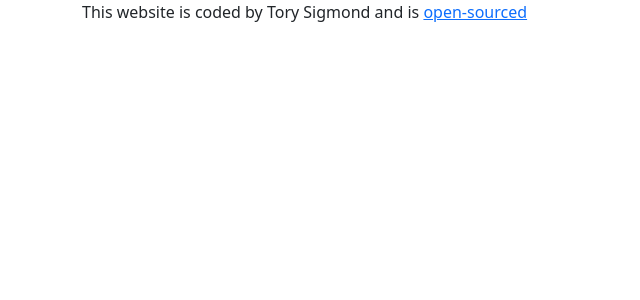
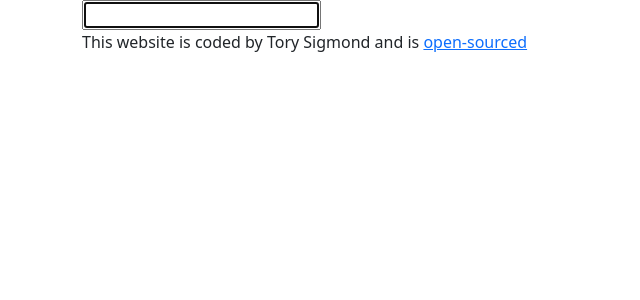
Before and after one commit to tesigmond/dictionary-project, a React (Create React App) app: page / in a window 1280 px wide. Shown: the top 300 px of the page, without its empty margins (0-640 px from the left). Built offline with nearby package versions, Linux system fonts and the light colour scheme; the HTML template or start-up script is replaced by a standard one.

Commit message:
Added search engine

```diff
--- a/src/App.js
+++ b/src/App.js
@@ -1,11 +1,16 @@
 
 import './App.css';
+import Dictionary from "./Dictionary";
 
 function App() {
   return (
     <div className="App">
       <div className="container">
         <header className="App-header"></header>
+        <main>
+          <Dictionary />
+        </main>
+
         <footer>
           This website is coded by Tory Sigmond and is{" "}
           <a
--- /dev/null
+++ b/src/Dictionary.js
@@ -0,0 +1,26 @@
+import React, { useState } from "react";
+import "./Dictionary.css";
+
+export default function Dictionary() {
+  let [keyword, setKeyword] = useState("");
+  function updateKeyword(event) {
+    setKeyword(event.target.value);
+  }
+
+  function handleSubmit(event){
+      event.preventDefault();
+      search();
+  }
+
+  function search (){
+      console.log(keyword);
+  }
+
+  return (
+    <div className="Dictionary">
+      <form onSubmit={handleSubmit}>
+        <input type="search" autoFocus={true} onChange={updateKeyword}/>
+      </form>
+    </div>
+  );
+}
```
Also changed, not shown: src/Dictionary.css (added).
